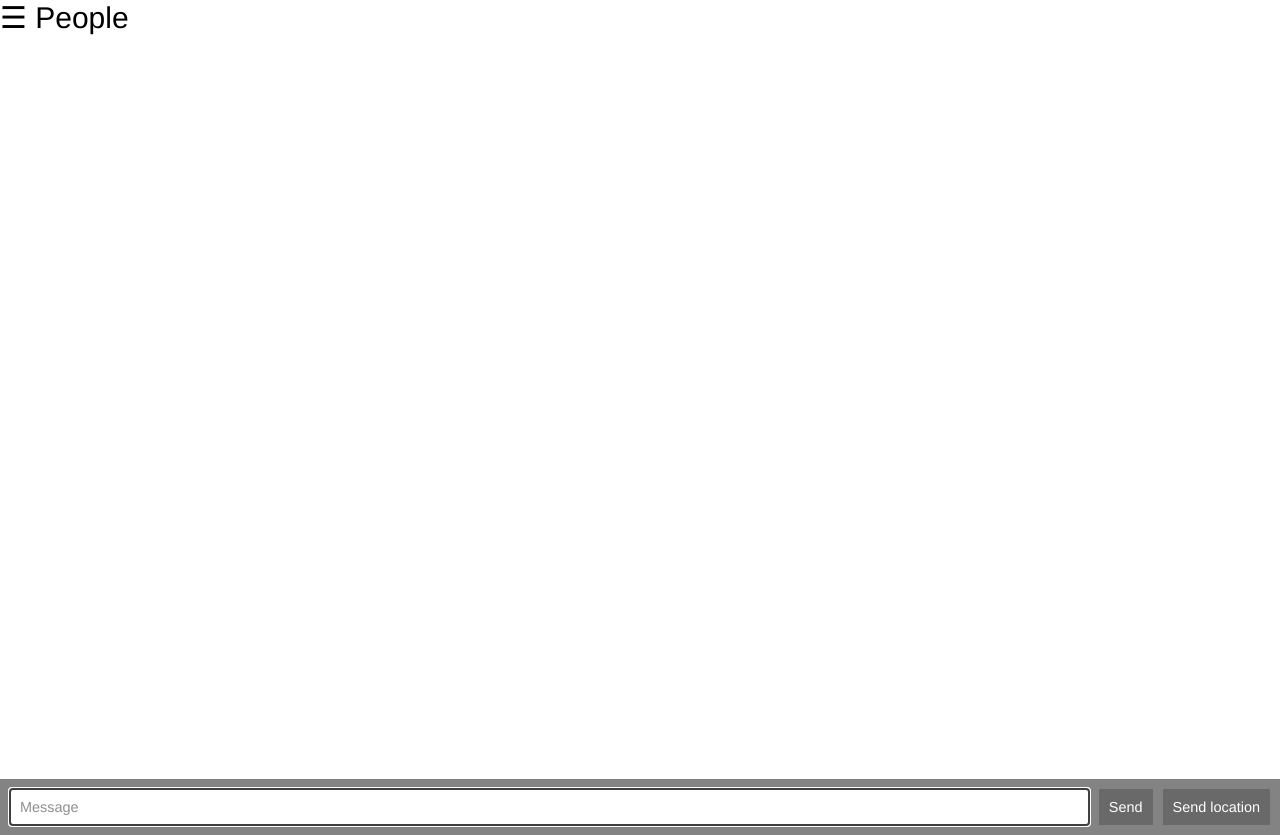
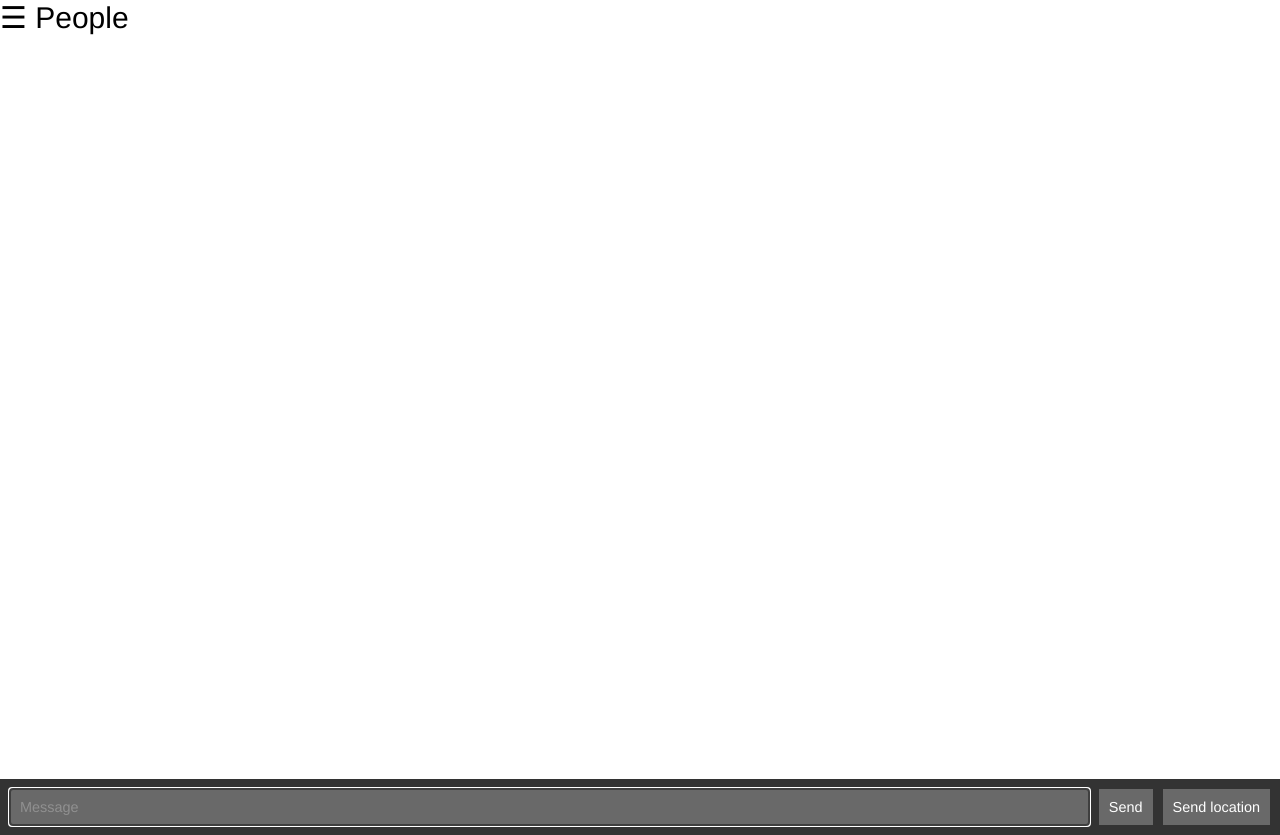
Before and after one commit to abhidnyag/node-course-2-chat-app, a website: page public/chat.html in a window 1280 px wide. Drawn offline with nearby package versions, Linux system fonts and the light colour scheme; no server answers.

Commit message:
CSS changes

```diff
--- a/public/css/styles.css
+++ b/public/css/styles.css
@@ -112,6 +112,7 @@ button,button:hover{
     padding:10px;
     opacity: 0.6;
     filter: alpha(opacity=60);
+
     }
     .chat{
     display:flex
@@ -128,10 +129,16 @@ button,button:hover{
     background:linear-gradient(325deg,rgba(39,107,130,1) 0,rgba(49,84,129,1) 100%)
     }
     .chat__footer, li{
-    background:#646464;
+        background-color:black;
+        opacity: 0.8;
+        filter: alpha(opacity=80);
     color: white;
-   opacity: 0.8;
+
     padding:10px
+    }
+    input{
+        color: black;
+        background: #444444
     }
     .chat__sidebar h3{
     color:white;
@@ -177,7 +184,9 @@ button,button:hover{
     }
     .message{
     padding:10px 0 0 10px;
-    background-color:black
+    background-color:black;
+    opacity: 0.8;
+    filter: alpha(opacity=80);
     }
     .message__title{
     color: #e6eaee;
```
